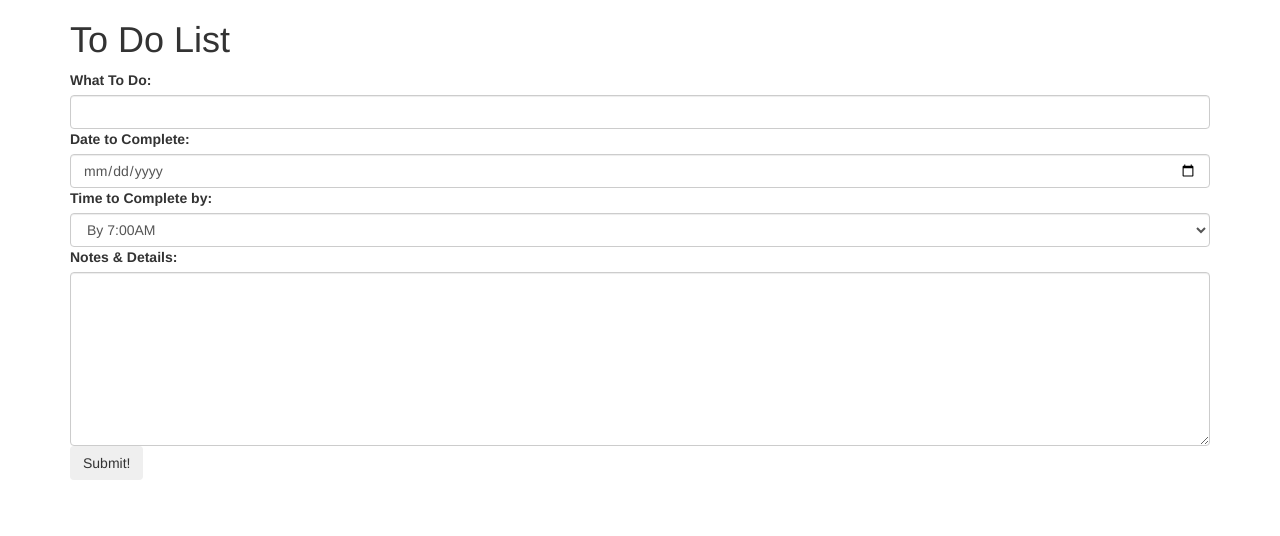
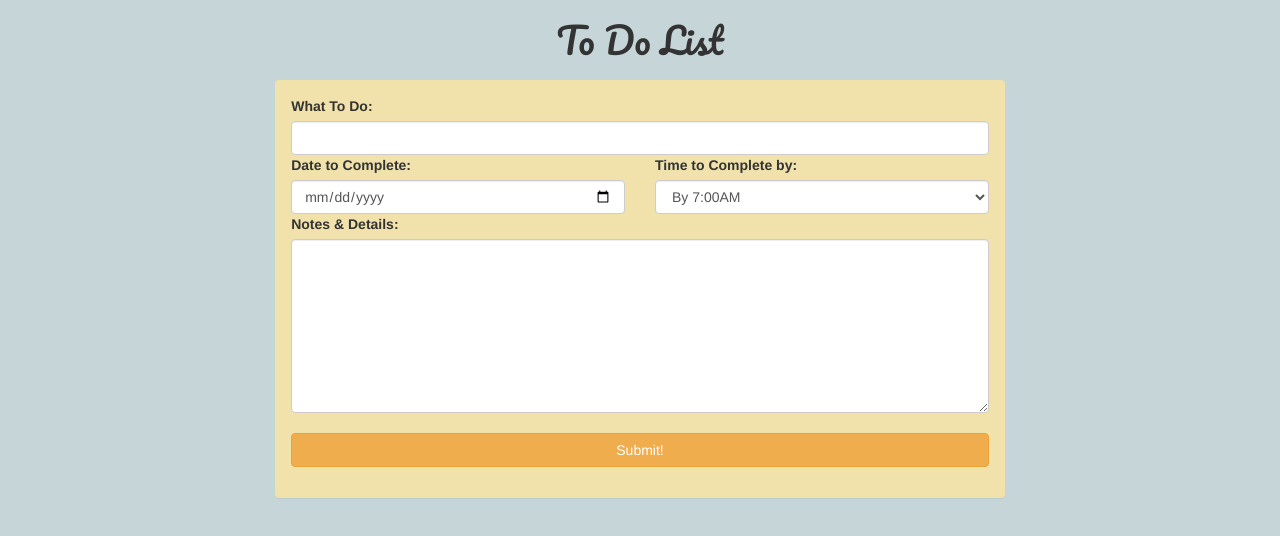
Before and after one commit to ericasummers/todolist, a plain HTML site: page index.html in a window 1280 px wide. Drawn offline with Linux system fonts and the light colour scheme.

Commit message:
add css styles

```diff
--- a/css/styles.css
+++ b/css/styles.css
@@ -1,3 +1,7 @@
+body {
+  background-color: #C5D5D8;
+}
+
 #show-lists {
   display: none;
 }
@@ -15,3 +19,19 @@
   color:orange;
   text-decoration: underline;
 }
+
+h1 {
+  text-align: center;
+  font-family: 'Pacifico', cursive;
+}
+
+#todolistform button {
+  margin-top: 20px;
+}
+
+.panel {
+  background-color: #F1E1AB;
+  width: 64%;
+  display: block;
+  margin: 20px auto;
+}
--- a/index.html
+++ b/index.html
@@ -3,6 +3,7 @@
   <head>
     <meta charset="utf-8">
     <link rel="stylesheet" href="css/bootstrap.css" type="text/css" charset="utf-8">
+    <link href="https://fonts.googleapis.com/css?family=Pacifico" rel="stylesheet">
     <link rel="stylesheet" href="css/styles.css" type="text/css" charset="utf-8">
     <script src="js/jquery-3.1.1.js"></script>
     <script src="js/scripts.js"></script>
@@ -11,12 +12,20 @@
   <body>
     <div class="container">
       <h1>To Do List</h1>
+
+      <div class="panel">
+        <div class="panel-body">
           <form class="form-group" id="todolistform">
+            <div id="formlist" class="row">
+              <div class="col-md-12">
                 <label for="whattodo">What To Do:</label>
                 <input type="text" id="whattodo" class="form-control">
-
+              </div>
+              <div class="col-md-6">
                 <label for="deadlinedate">Date to Complete:</label>
                 <input type="date" id="deadlinedate" class="form-control">
+              </div>
+              <div class="col-md-6">
 
                 <label for="deadlinetime">Time to Complete by:</label>
                 <select id="deadlinetime" class="form-control">
@@ -26,12 +35,18 @@
                   <option value="8PM">By 8:00PM</option>
                   <option value="12AM">Before midnight</option>
                 </select>
-
+              </div>
+              <div class="col-md-12">
                 <label for="notes">Notes &amp; Details:</label>
                 <textarea id="notes" rows="8" cols="40" type="text" class="form-control"></textarea>
-
-        <button type="submit" class="btn">Submit!</button>
+              </div>
+              <div class="col-md-12">
+                <button type="submit" class="btn btn-block btn-warning">Submit!</button>
+              </div>
+            </div>
           </form>
+        </div>
+      </div>
 
 
       <div id="show-lists">
@@ -50,6 +65,8 @@
         <p class="todotime"></p>
         <h4>Note</h4>
         <p class="todonote"></p>
+
+        <button id="complete" class="btn btn-info">Done!</button>
       </div>
 
     </div>
--- a/js/scripts.js
+++ b/js/scripts.js
@@ -26,18 +26,16 @@ $(function(){
     $("#show-lists ul").append("<li><span class='todolists'>" + newToDoList.whatToDo + "</span></li>");
 
     $(".todolists").last().click(function(){
-      $("#show-detail").toggle();
+      $("#show-detail").toggle(this);
       $(".todoitem").text(newToDoList.whatToDo);
       $(".tododate").text(newToDoList.deadlineDate);
       $(".todotime").text(newToDoList.deadlineTime);
       $(".todonote").text(newToDoList.notes);
     });
 
-    console.log(newToDoList.whatToDo);
-    console.log(newToDoList.deadlineDate);
-    console.log(newToDoList.deadlineTime);
-    console.log(newToDoList.notes);
-
+    $("#complete").click(function(){
+      $(".todolists").this().remove();
+    });
     event.preventDefault();
   });
 
```
Lines whose indentation alone changed are shown as unchanged.
